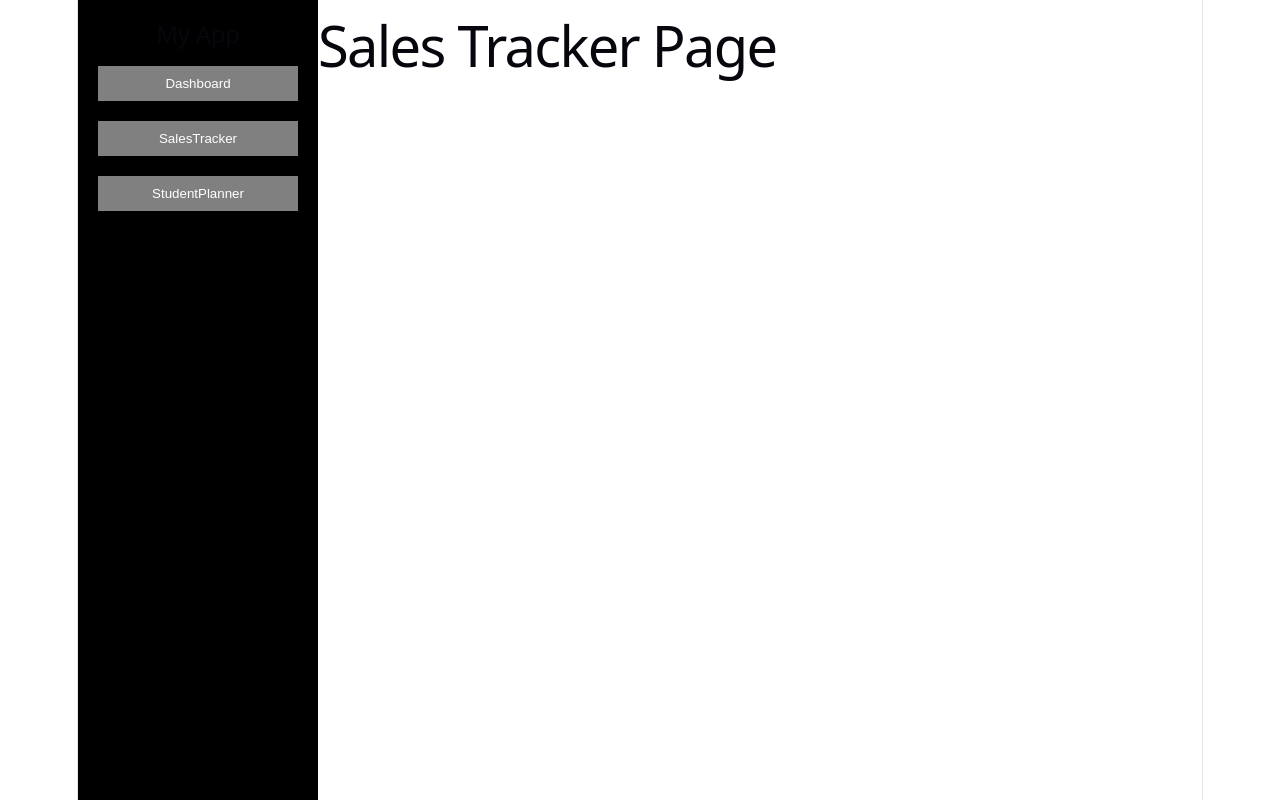
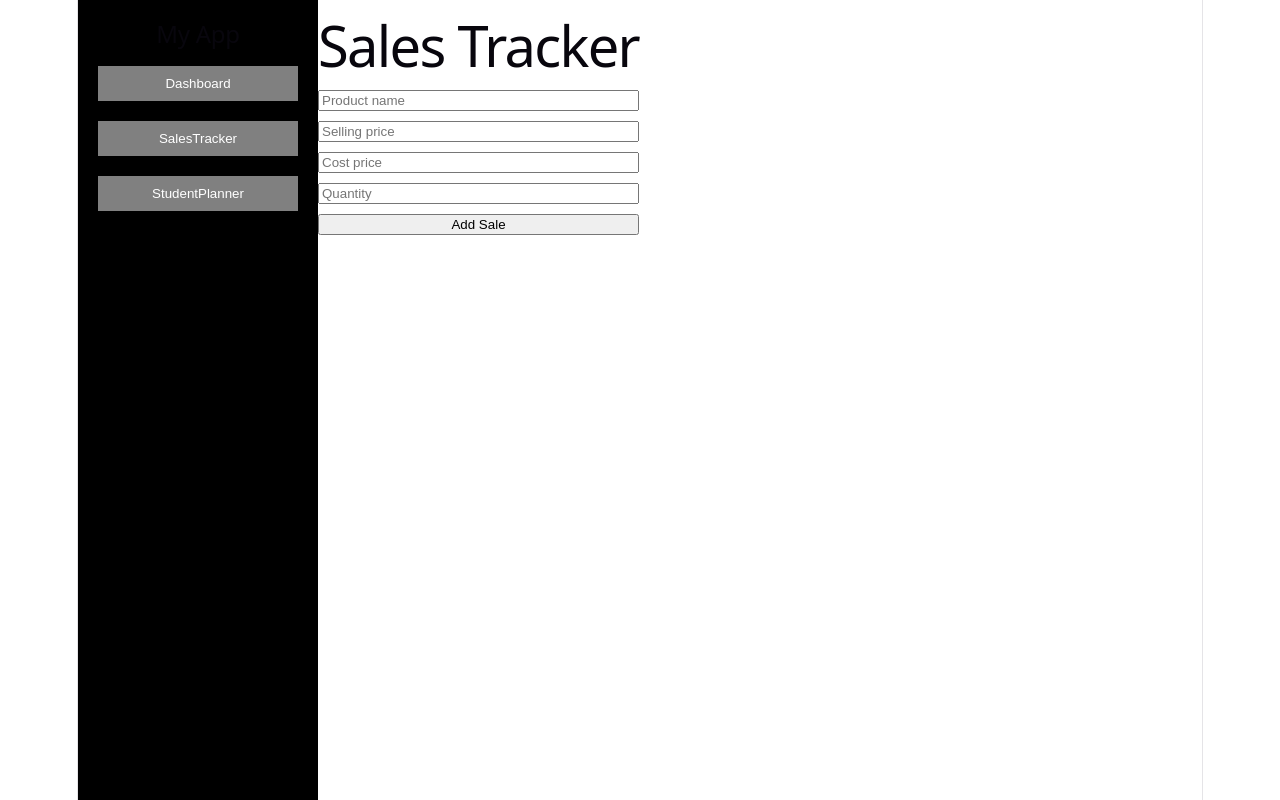
Before and after one commit to mariam968/Student-Hustle-Manager, a React (Vite) app in the folder student-planner-sales-tracker/: page / in a window 1280 px wide. Both pictures are taken after a click on the button "SalesTracker". Built offline with nearby package versions, Linux system fonts and the light colour scheme.

Commit message:
feat: implement sales tracker with add sale form and localstorage persistence

```diff
--- a/student-planner-sales-tracker/src/components/SalesTracker.jsx
+++ b/student-planner-sales-tracker/src/components/SalesTracker.jsx
@@ -1,5 +1,90 @@
+import { useState, useEffect } from "react";
+
 function SalesTracker(){
-  return <h1>Sales Tracker Page</h1>;
+  const[sales, setSales] = useState([]);
+
+  const[product, setProduct] = useState("");
+  const[price, setPrice] = useState("");
+  const[cost, setCost] = useState("");
+  const[quantity, setQuantity] = useState("");
+
+  // load sales
+  useEffect(()=> {
+    const saved = JSON.parse(localStorage.getItem("sales"));
+    if (saved) setSales(saved);
+  },[]);
+
+  // Save sales
+  useEffect(()=>{
+    localStorage.setItem("sales",JSON.stringify(sales));
+  },[sales]);
+
+  const addSale = () => {
+    if(!product || !price || !cost || !quantity)return;
+
+    const newSale = {
+      product,
+      price: Number(price),
+      cost: Number(cost),
+      quantity: Number(quantity),
+      date: new Date().toISOString(),
+    };
+
+    setSales([...sales, newSale]);
+
+    // clear inputs
+    setProduct("");
+    setPrice("");
+    setCost("");
+    setQuantity("");
+  };
+
+  return(
+    <div style={{maxWidth: "600px",margin:"auto"}}>
+      <h1>Sales Tracker</h1>
+
+      {/* form */}
+      <div style={{display:"flex", flexDirection: "column", gap:"10px"}}>
+        <input
+        placeholder="Product name"
+        value={product}
+        onChange={(e)=>setProduct(e.target.value)}
+        />
+
+        <input
+        placeholder="Selling price"
+        type="number"
+        value={price}
+        onChange={(e)=> setPrice(e.target.value)}
+        />
+
+      <input
+      placeholder="Cost price"
+      type="number"
+      value={cost}
+      onChange={(e)=> setCost(e.target.value)}
+       />
+
+       <input
+       placeholder="Quantity"
+       type="number"
+       value={quantity}
+       onChange={(e)=> setQuantity(e.target.value)}
+        />
+
+        <button onClick={addSale}>Add Sale</button>
+      </div>
+
+      {/* sales list */}
+      <ul style={{marginTop:"20px"}}>
+        {sales.map((sale, index)=>(
+          <li key={index}>
+            {sale.product} - {sale.quantity} pcs - {sale.price} UGX
+
+          </li>
+        ))}
+      </ul>
+    </div>
+  );
 }
-
 export default SalesTracker;
```
